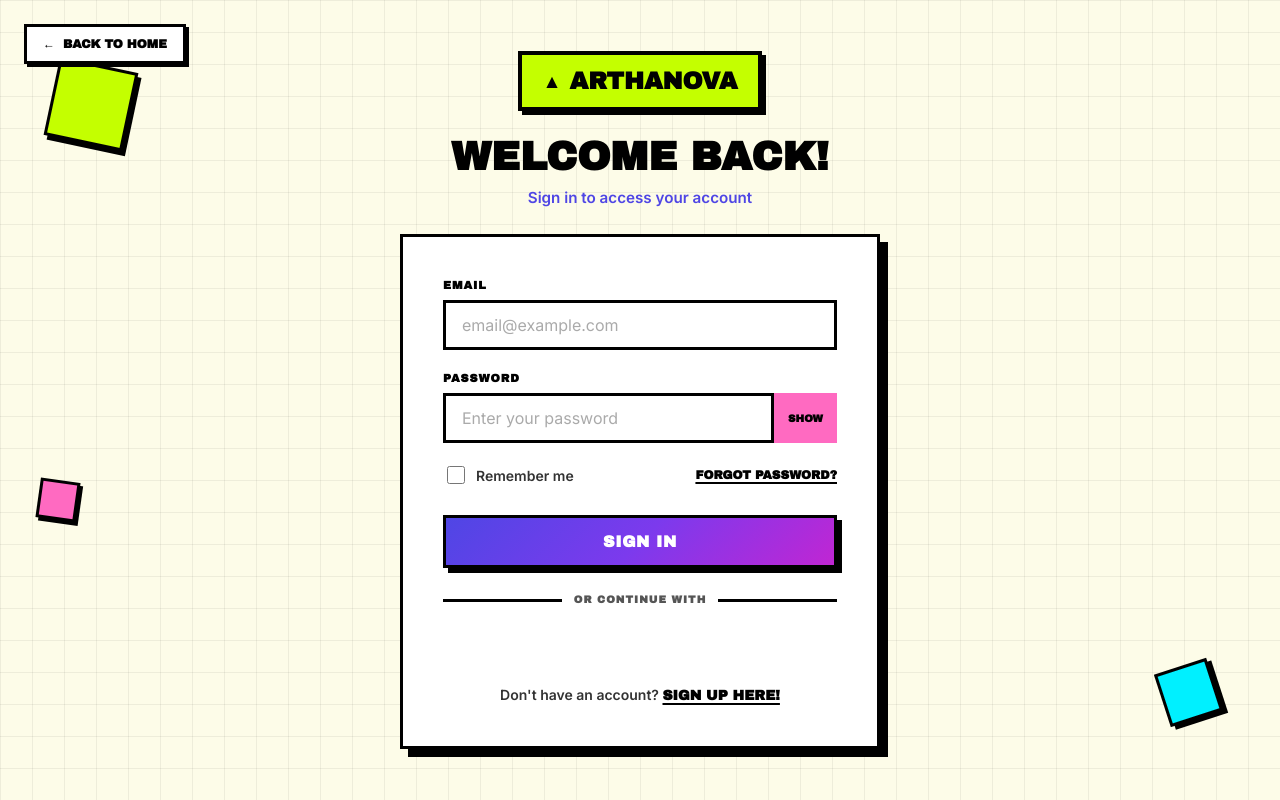
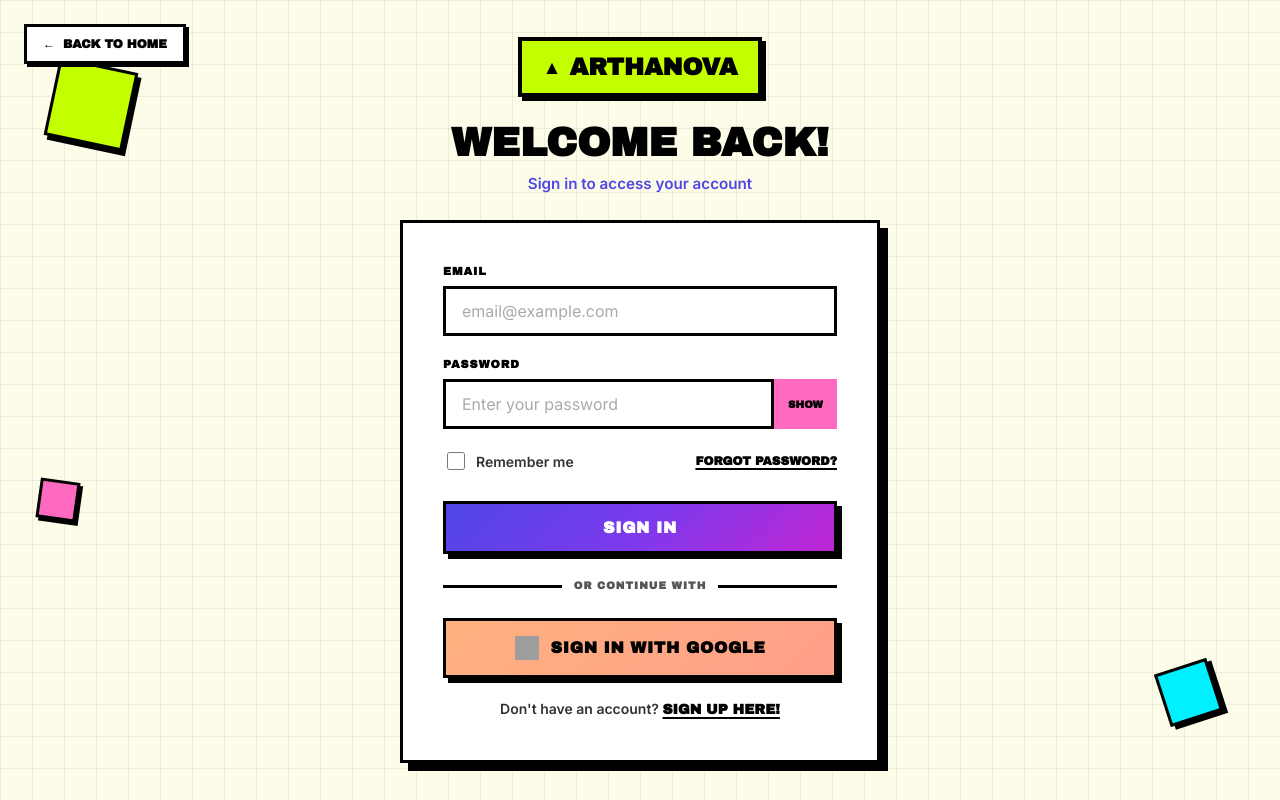
Before and after one commit to RiteshKumar2e/ArthaNova, a React (Vite) app in the folder frontend/: page /login in a window 1280 px wide. Built offline with nearby package versions, Linux system fonts and the light colour scheme; no server answers; grey boxes are pictures that could not be loaded.

Commit message:
feat: Enhance Google authentication flow with support for auth code and custom button styling

```diff
--- a/frontend/src/pages/auth/LoginPage.jsx
+++ b/frontend/src/pages/auth/LoginPage.jsx
@@ -4,7 +4,7 @@ import { useAuthStore } from '../../store/authStore'
 import { authAPI } from '../../api/client'
 import toast from 'react-hot-toast'
 import { FiEye, FiEyeOff } from 'react-icons/fi'
-import { GoogleLogin } from '@react-oauth/google'
+import { GoogleLogin, useGoogleLogin } from '@react-oauth/google'
 import OTPModal from '../../components/auth/OTPModal'
 import styles from '../../styles/pages/auth/AuthPages.module.css'
 
@@ -87,6 +87,58 @@ export default function LoginPage() {
       setLoading(false)
     }
   }
+
+  const handleCustomGoogleSuccess = async (authResponse) => {
+    setLoading(true)
+    try {
+      // Step 1: Request OTP from backend using the auth code
+      const response = await fetch(
+        `${import.meta.env.VITE_API_BASE_URL}/auth/google/otp-request`,
+        {
+          method: 'POST',
+          headers: { 'Content-Type': 'application/json' },
+          body: JSON.stringify({
+            code: authResponse.code,
+          }),
+        }
+      )
+
+      // Check if response is JSON before parsing
+      const contentType = response.headers.get('content-type');
+      let data;
+
+      if (contentType?.includes('application/json')) {
+        data = await response.json()
+      } else {
+        throw new Error(`Expected JSON response but got ${contentType || 'unknown content type'} (HTTP ${response.status})`)
+      }
+
+      if (!response.ok) {
+        throw new Error(data.message || data.error || 'Failed to request OTP')
+      }
+
+      // Show OTP modal
+      setOtpState({
+        email: data.email,
+        fullName: data.fullName,
+        otpToken: data.otp_token,
+      })
+
+      toast.success('✉️ OTP sent to your email')
+    } catch (err) {
+      const msg = err.message || 'Failed to initiate Google login'
+      console.error('Google Success Error:', err)
+      toast.error(msg)
+    } finally {
+      setLoading(false)
+    }
+  }
+
+  const loginWithGoogle = useGoogleLogin({
+    onSuccess: handleCustomGoogleSuccess,
+    onError: handleGoogleError,
+    flow: 'auth-code',
+  })
 
   const handleOTPComplete = async (data) => {
     try {
@@ -269,17 +321,18 @@ export default function LoginPage() {
         </div>
         <div style={{ display: 'flex', justifyContent: 'center', margin: '1rem 0' }}>
           {import.meta.env.VITE_GOOGLE_CLIENT_ID ? (
-            <GoogleLogin
-              onSuccess={handleGoogleSuccess}
-              onError={handleGoogleError}
-              useOneTap={false}
-              auto_select={false}
-              cancel_on_tap_outside={true}
-              width={googleWidth.toString()}
-              size="large"
-              theme="outline"
-              containerProps={{ style: { width: '100%', display: 'flex', justifyContent: 'center' } }}
-            />
+            <button
+              type="button"
+              className={styles.googleBtnLight}
+              onClick={() => loginWithGoogle()}
+              disabled={loading}
+            >
+              <img
+                src="https://www.gstatic.com/images/branding/product/1x/gsa_512dp.png"
+                alt="Google"
+              />
+              {loading ? 'PROCESSING...' : 'SIGN IN WITH GOOGLE'}
+            </button>
           ) : (
             <div style={{
               width: '100%',
--- a/frontend/src/styles/pages/auth/AuthPages.module.css
+++ b/frontend/src/styles/pages/auth/AuthPages.module.css
@@ -43,7 +43,6 @@
   box-shadow: 3px 3px 0px #000;
   transform: rotate(8deg);
 }
-
 /* ── Back button ─────────────────────────────────────── */
 .homeButtonLight {
   position: absolute;
@@ -345,6 +344,47 @@
   animation: spin 0.6s linear infinite;
 }
 @keyframes spin { to { transform: rotate(360deg); } }
+
+/* ── Custom Google Button ────────────────────────────── */
+.googleBtnLight {
+  display: flex;
+  align-items: center;
+  justify-content: center;
+  gap: 0.75rem;
+  width: 100%;
+  padding: 15px 28px;
+  background: linear-gradient(135deg, #FFB17F 0%, #FF9F89 100%);
+  color: #000;
+  border: 3px solid #000;
+  box-shadow: 5px 5px 0px #000;
+  font-family: 'Archivo Black', sans-serif;
+  font-size: 1rem;
+  font-weight: 900;
+  text-transform: uppercase;
+  letter-spacing: 0.04em;
+  cursor: pointer;
+  transition: transform 0.1s ease, box-shadow 0.1s ease, filter 0.1s ease;
+  margin-top: 0.5rem;
+}
+.googleBtnLight:hover {
+  transform: translate(-3px, -3px);
+  box-shadow: 8px 8px 0px #000;
+  filter: brightness(1.05);
+}
+.googleBtnLight:active {
+  transform: translate(4px, 4px);
+  box-shadow: none;
+}
+.googleBtnLight:disabled {
+  opacity: 0.6;
+  cursor: not-allowed;
+  transform: none;
+  filter: none;
+}
+.googleBtnLight img {
+  width: 24px;
+  height: 24px;
+}
 
 /* ── Social divider ─────────────────────────────────── */
 .socialDividerLight {
```
Also changed, not shown: 1 other file (tests, documents, lock files or other folders).
